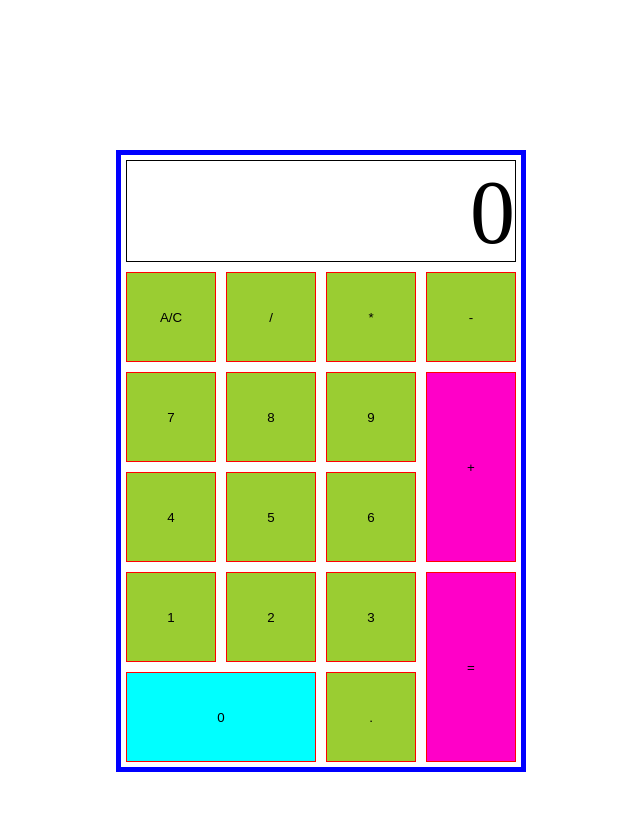
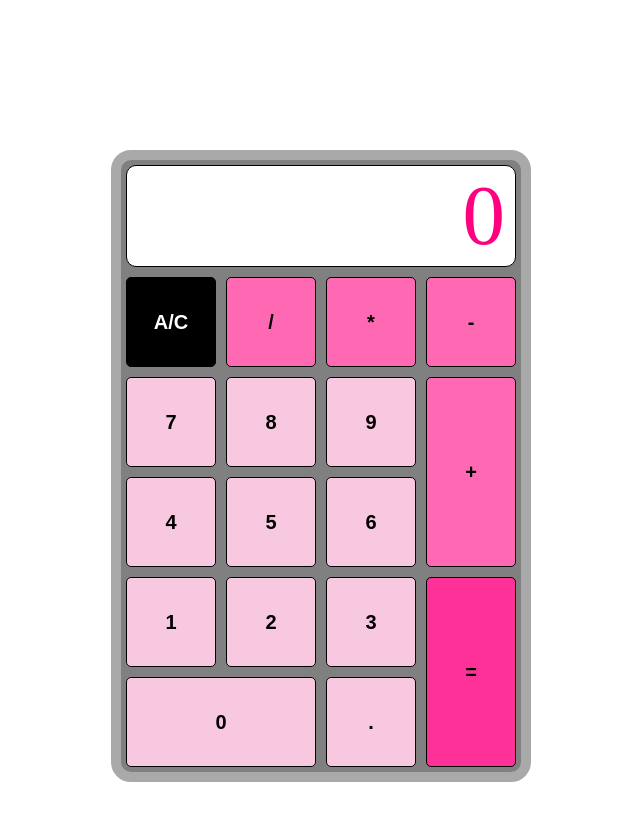
Before and after one commit to NoNevim/calc, a plain HTML site: page index.html in a window 1280 px wide. Both pictures are taken after a click on the button "A/C". Shown: the whole page, without its empty margins (319-959 px from the left). Drawn offline with Linux system fonts and the light colour scheme.

Commit message:
appearance changes

```diff
--- a/source.js
+++ b/source.js
@@ -1,5 +1,3 @@
-
-// osetrit zadani vice tecek za sebou
 
 let displayNums = [];
 let firstEnteredNum = null;
@@ -11,6 +9,7 @@ const nums = document.querySelectorAll(".nums");
 const operations = document.querySelectorAll(".operations");
 const evaluate = document.querySelector('.evaluate');
 const clear = document.querySelector('.clear');
+const allButtons = document.querySelectorAll('.basicButton');
 
 function add (num1, num2) {
     return num1 + num2;
@@ -66,20 +65,6 @@ function round(number) {
     } else {
         return parseFloat(number.toPrecision(digits));
     }
-    /*
-    } else if ( array[1] !== undefined ) {
-        // number can fit in display but have decimals
-        let availableDecimals = digits - array[0].length;
-        if ( array[1].length >= availableDecimals ) {
-            return number.toFixed(availableDecimals)
-        } else {
-            return number;
-        }
-    } else {
-        // number can fint in display and has no decimals
-        return number;
-    }
-    */
 }
 
 function addNumTodisplay(num) {
@@ -122,8 +107,22 @@ function cleanup() {
     result = null;
 }
 
+function highlight(item) {
+    item.classList.add('clicked');
+}
+
+function highlight2(item) {
+    item.classList.add('hovered');
+}
+
+function highlightEnd(item) {
+    item.classList.remove('clicked');
+    item.classList.remove('hovered');
+}
+
 // default numeric settings - i store value to displayNums
 nums.forEach( item => item.addEventListener('click', () => addNumTodisplay(item.value)));
+
 
 operations.forEach( item => item.addEventListener('click', () => {
     if ( result !== null ) {
@@ -154,6 +153,12 @@ operations.forEach( item => item.addEventListener('click', () => {
     }
 }));
 
+
 evaluate.addEventListener('click', evaluation);
 
 clear.addEventListener('click', cleanup);
+
+allButtons.forEach( item => item.addEventListener('mousedown', () => highlight(item)));
+allButtons.forEach( item => item.addEventListener('mouseover', () => highlight2(item)));
+allButtons.forEach( item => item.addEventListener('mouseup', () => highlightEnd(item)));
+allButtons.forEach( item => item.addEventListener('mouseleave', () => highlightEnd(item)));
--- a/style.css
+++ b/style.css
@@ -3,15 +3,22 @@
     width: 400px;
     height: auto;
     margin: 150px auto;
-    border: solid blue 5px;
+    border: solid darkgrey 10px;
+    background-color: grey;
+    border-radius: 20px;
 }
 
 #display {
     height: 100px;
     border: solid #000000 1px;
     margin: 5px;
-    font-size: 90px;
+    font-size: 85px;
     text-align: right;
+    background-color: white;
+    border-radius: 10px;
+    color: rgb(255, 0, 128);
+    /* font-family: 'Trebuchet MS', 'Lucida Sans Unicode', 'Lucida Grande', 'Lucida Sans', Arial, sans-serif; */
+    padding: 0px 10px;
 }
 
 .buttons {
@@ -33,17 +40,41 @@
 .basicButton {
     width: 90px;
     height: 90px;
-    border: solid red 1px;
+    border: solid black 1px ;
+    border-radius: 5px;
     margin: 5px;
-    background-color: yellowgreen;
+    background-color: rgb(248, 200, 224);
+    font-weight: 700;
+    font-size: 20px;
+
 }
 
 .basicButton.zero {
-    background-color: aqua;
     width: 190px;
 }
 
 .basicButton.vertical {
-    background-color: rgb(255, 0, 200);
     height: 190px;
 }
+
+.operations {
+    background-color: hotpink;
+}
+
+.clear {
+    background-color: black;
+    color: white;
+}
+
+.evaluate {
+    background-color: rgb(253, 49, 151);
+}
+
+.clicked {
+    background-color: lime;
+}
+
+.hovered {
+    font-size: 30px;
+    transition: 0.2s;
+}
```
